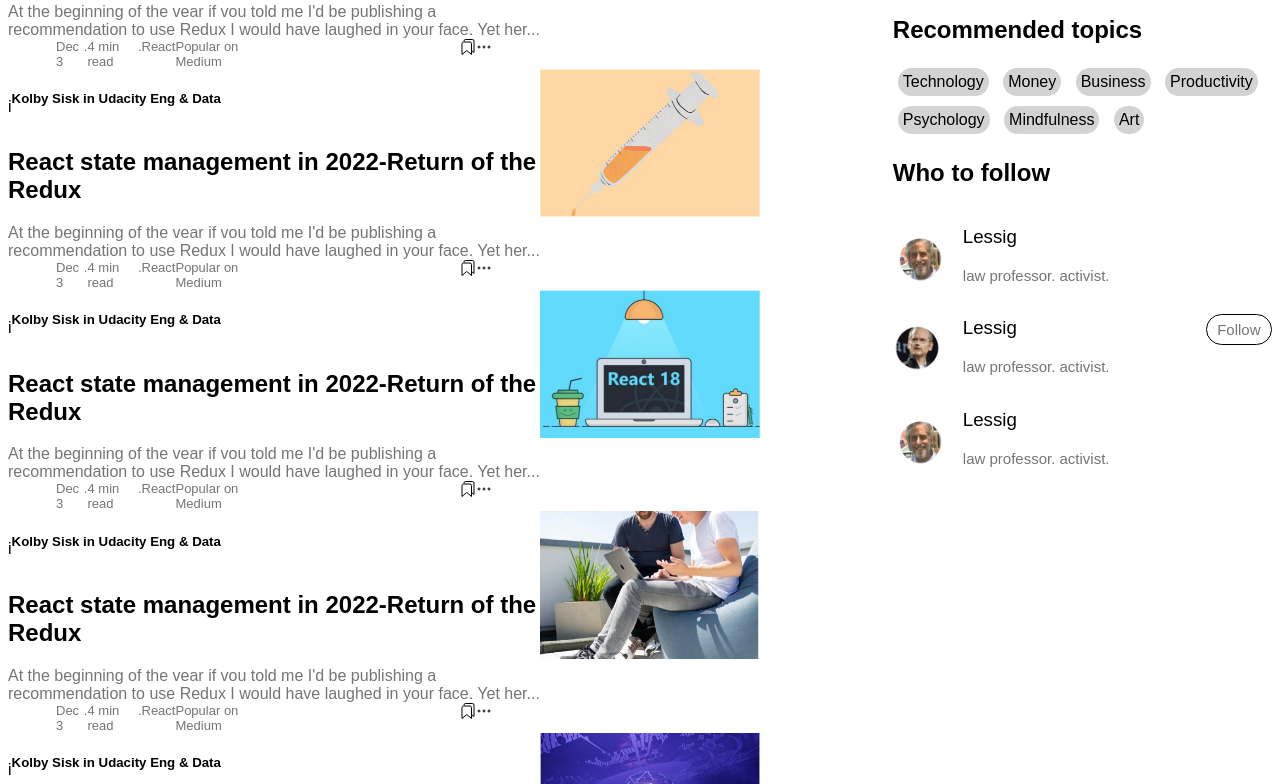
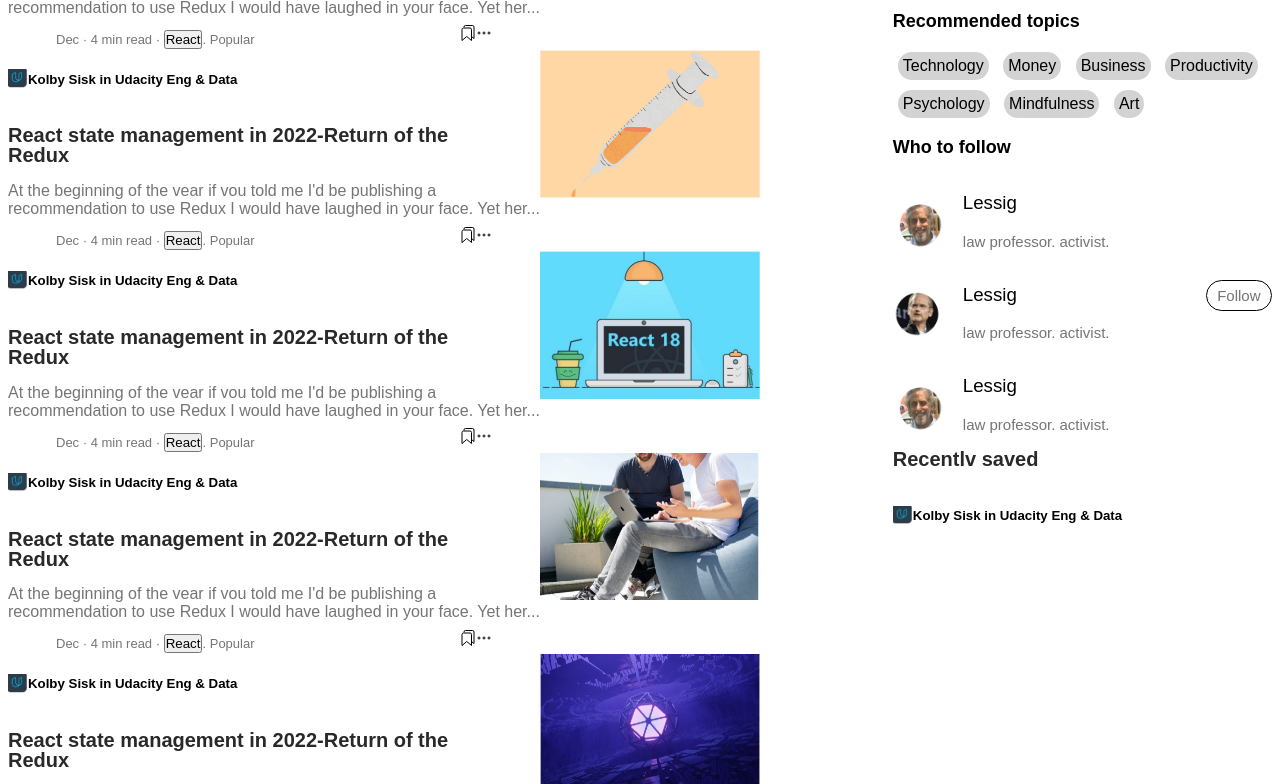
Before and after one commit to DevDomenico/Settimana2-D4, a plain HTML site: page index.html in a window 1280 px wide. Shown: the part 270-1054 px from the top of the page. Drawn offline with nearby package versions, Linux system fonts and the light colour scheme.

Commit message:
esercizio finale

```diff
--- a/assets/css/style.css
+++ b/assets/css/style.css
@@ -148,6 +148,17 @@ main {
   display: flex;
   align-items: center;
 }
+.top-articolo{
+  font-size: 20px;
+  overflow: hidden;
+  color: rgba(41, 41, 41, 1);
+  font-family: Arial, Helvetica, sans-serif;
+  display: -webkit-box;
+  line-height: 20px;
+  box-sizing: inherit;
+  letter-spacing: 0;
+  max-height: 700;
+}
 
 .testo-articolo {
   font-family: Arial, Helvetica, sans-serif;
@@ -156,14 +167,14 @@ main {
   text-overflow: ellipsis;
   font-weight: 400;
   margin: 0;
-
-
 }
 
 .articolo {
   display: flex;
   padding-left: 3em;
   padding-right: 3em;
+  align-items: center;
+  box-sizing: inherit;
 }
 
 .lista-tags {
@@ -175,6 +186,8 @@ main {
   font-size: 13px;
   color: rgba(117, 117, 117, 1);
   padding-right: 6px;
+  box-sizing: inherit;
+  line-height: 20px;
 
 }
 
@@ -301,3 +314,6 @@ main {
   flex-direction: ;
 
 }
+.topic-titolo{
+  font-size: 18px;
+}
--- a/index.html
+++ b/index.html
@@ -21,7 +21,6 @@
             <div class="profilo">T</div>
         </div>
     </header>
-
     <main>
         <div class="principale">
             <div class="tabs">
@@ -32,21 +31,16 @@
                 <div class="card">
                     <div class="card-interno">
                         <div class="card-titolo">
-                            <p class="icona">i</p>
+                            <img src="assets/img/img-articolo.png" width="20px">
                             <h5>Kolby Sisk in Udacity Eng & Data</h5>
                         </div>
 
-                        <h2>React state management in 2022-Return of the<br>Redux </h2>
+                        <h2 class="top-articolo"> React state management in 2022-Return of the<br>Redux </h2>
                         <h3 class="testo-articolo">At the beginning of the vear if vou told me I'd be publishing a <br>
                             recommendation to use Redux I would have laughed in your face. Yet her...</h3>
                         <div class="articolo">
                             <div class="lista-tags">
-                                <a>Dec 3</a>
-                                <a>.</a>
-                                <a>4 min read</a>
-                                <a>.</a>
-                                <a>React</a>
-                                <a>Popular on Medium</a>
+                                <p>Dec · 4 min read · <button class="Rolled">React</button>. Popular</p>
                             </div>
                             <div class="lista-icone">
                                 <ion-icon name="bookmarks-outline"></ion-icon>
@@ -60,21 +54,16 @@
                 <div class="card">
                     <div class="card-interno">
                         <div class="card-titolo">
-                            <p class="icona">i</p>
+                            <img src="assets/img/img-articolo.png" width="20px">
                             <h5>Kolby Sisk in Udacity Eng & Data</h5>
                         </div>
 
-                        <h2>React state management in 2022-Return of the<br>Redux </h2>
+                        <h2 class="top-articolo"> React state management in 2022-Return of the<br>Redux </h2>
                         <h3 class="testo-articolo">At the beginning of the vear if vou told me I'd be publishing a <br>
                             recommendation to use Redux I would have laughed in your face. Yet her...</h3>
                         <div class="articolo">
                             <div class="lista-tags">
-                                <a>Dec 3</a>
-                                <a>.</a>
-                                <a>4 min read</a>
-                                <a>.</a>
-                                <a>React</a>
-                                <a>Popular on Medium</a>
+                                <p>Dec · 4 min read · <button class="Rolled">React</button>. Popular</p>
                             </div>
                             <div class="lista-icone">
                                 <ion-icon name="bookmarks-outline"></ion-icon>
@@ -88,21 +77,16 @@
                 <div class="card">
                     <div class="card-interno">
                         <div class="card-titolo">
-                            <p class="icona">i</p>
+                            <img src="assets/img/img-articolo.png" width="20px">
                             <h5>Kolby Sisk in Udacity Eng & Data</h5>
                         </div>
 
-                        <h2>React state management in 2022-Return of the<br>Redux </h2>
+                        <h2 class="top-articolo"> React state management in 2022-Return of the<br>Redux </h2>
                         <h3 class="testo-articolo">At the beginning of the vear if vou told me I'd be publishing a <br>
                             recommendation to use Redux I would have laughed in your face. Yet her...</h3>
                         <div class="articolo">
                             <div class="lista-tags">
-                                <a>Dec 3</a>
-                                <a>.</a>
-                                <a>4 min read</a>
-                                <a>.</a>
-                                <a>React</a>
-                                <a>Popular on Medium</a>
+                                <p>Dec · 4 min read · <button class="Rolled">React</button>. Popular</p>
                             </div>
                             <div class="lista-icone">
                                 <ion-icon name="bookmarks-outline"></ion-icon>
@@ -116,21 +100,16 @@
                 <div class="card">
                     <div class="card-interno">
                         <div class="card-titolo">
-                            <p class="icona">i</p>
+                            <img src="assets/img/img-articolo.png" width="20px">
                             <h5>Kolby Sisk in Udacity Eng & Data</h5>
                         </div>
 
-                        <h2>React state management in 2022-Return of the<br>Redux </h2>
+                        <h2 class="top-articolo"> React state management in 2022-Return of the<br>Redux </h2>
                         <h3 class="testo-articolo">At the beginning of the vear if vou told me I'd be publishing a <br>
                             recommendation to use Redux I would have laughed in your face. Yet her...</h3>
                         <div class="articolo">
                             <div class="lista-tags">
-                                <a>Dec 3</a>
-                                <a>.</a>
-                                <a>4 min read</a>
-                                <a>.</a>
-                                <a>React</a>
-                                <a>Popular on Medium</a>
+                                <p>Dec · 4 min read · <button class="Rolled">React</button>. Popular</p>
                             </div>
                             <div class="lista-icone">
                                 <ion-icon name="bookmarks-outline"></ion-icon>
@@ -144,11 +123,11 @@
                 <div class="card">
                     <div class="card-interno">
                         <div class="card-titolo">
-                            <p class="icona">i</p>
+                            <img src="assets/img/img-articolo.png" width="20px">
                             <h5>Kolby Sisk in Udacity Eng & Data</h5>
                         </div>
 
-                        <h2>React state management in 2022-Return of the<br>Redux </h2>
+                        <h2 class="top-articolo"> React state management in 2022-Return of the<br>Redux </h2>
                         <h3 class="testo-articolo">At the beginning of the vear if vou told me I'd be publishing a <br>
                             recommendation to use Redux I would have laughed in your face. Yet her...</h3>
                         <div class="articolo">
@@ -173,21 +152,16 @@
                 <div class="card">
                     <div class="card-interno">
                         <div class="card-titolo">
-                            <p class="icona">i</p>
+                            <img src="assets/img/img-articolo.png" width="20px">
                             <h5>Kolby Sisk in Udacity Eng & Data</h5>
                         </div>
 
-                        <h2>React state management in 2022-Return of the<br>Redux </h2>
+                        <h2 class="top-articolo"> React state management in 2022-Return of the<br>Redux </h2>
                         <h3 class="testo-articolo">At the beginning of the vear if vou told me I'd be publishing a <br>
                             recommendation to use Redux I would have laughed in your face. Yet her...</h3>
                         <div class="articolo">
                             <div class="lista-tags">
-                                <a>Dec 3</a>
-                                <a>.</a>
-                                <a>4 min read</a>
-                                <a>.</a>
-                                <a>React</a>
-                                <a>Popular on Medium</a>
+                                <p>Dec · 4 min read · <button class="Rolled">React</button>. Popular</p>
                             </div>
                             <div class="lista-icone">
                                 <ion-icon name="bookmarks-outline"></ion-icon>
@@ -218,7 +192,7 @@
                     <a href="#">Connect to Twitter</a>
                 </div>
                 <div class="topic">
-                    <h2>Recommended topics</h2>
+                    <h2 class="topic-titolo">Recommended topics</h2>
                     <div class="tech"> <a>Technology</a> </div>
                     <div class="tech"> <a>Money</a> </div>
                     <div class="tech"> <a>Business</a> </div>
@@ -227,7 +201,7 @@
                     <div class="tech"> <a>Mindfulness</a> </div>
                     <div class="tech"> <a>Art</a> </div>
                     <div class="follow">
-                        <h2>Who to follow</h2>
+                        <h2 class="topic-titolo"> Who to follow</h2>
                         <div class="img-follow">
                             <img class="foto-follw" src="assets/img/img1-follw.png" width="50px">
                             <div class="testo-follw">
@@ -247,6 +221,12 @@
                                         <h3 class="testo-follow">Lessig</h3>
                                         <h3 class="testo-follow-1">law professor. activist.</h3>
                                     </div>
+                                <h2 class="top-articolo"> Recentlv saved</h2>
+                                <div class="card-titolo">
+                                    <img src="assets/img/img-articolo.png" width="20px">
+                                    <h5>Kolby Sisk in Udacity Eng & Data</h5>
+                                </div>
+
                                 </div>
                             </div>
                         </div>
```
Also changed, not shown: assets/img/img-articolo.png (added), 1 other file.
